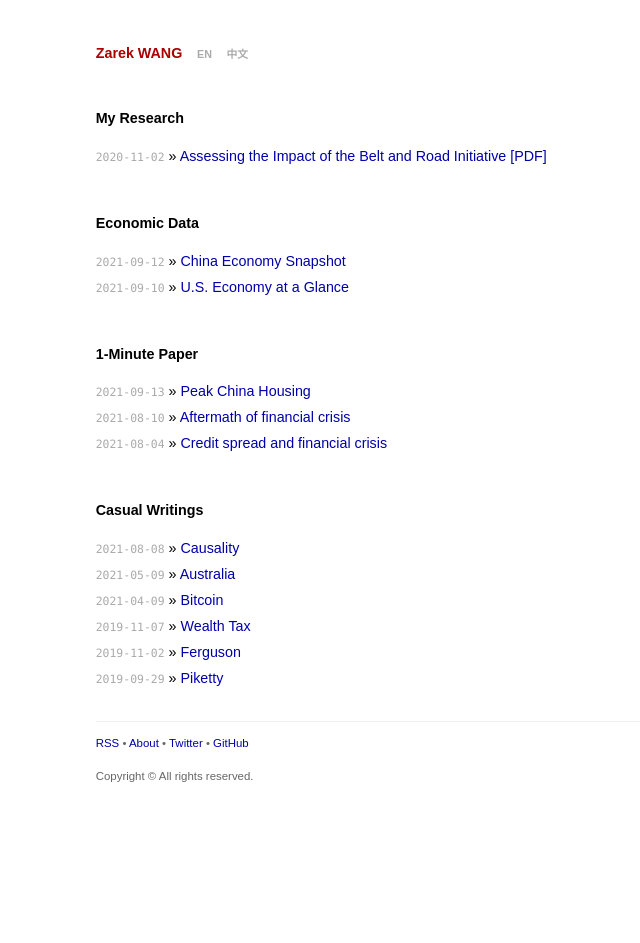
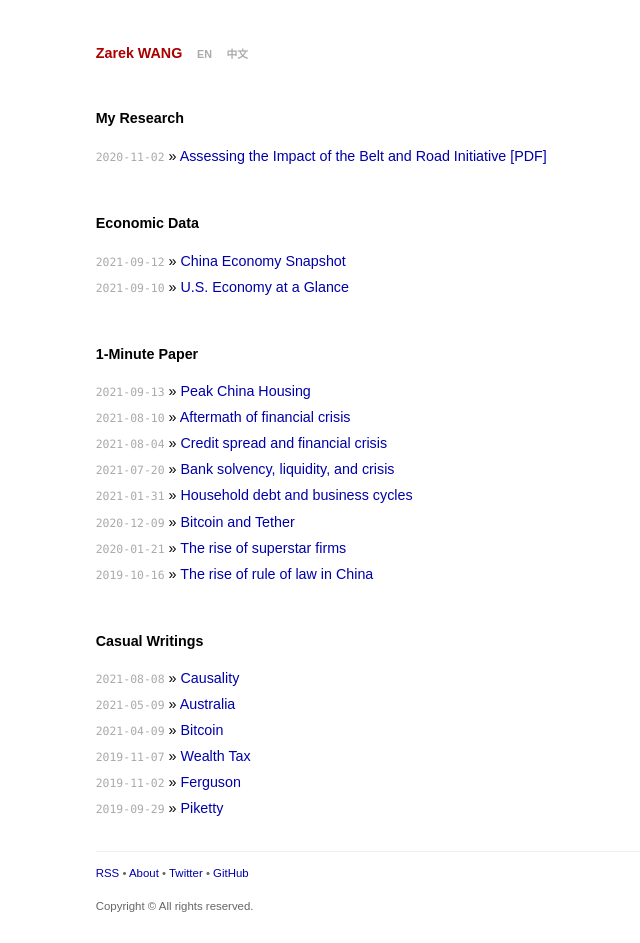
Before and after one commit to zemw/page, a Jekyll site: the page built from index.html, in a window 1280 px wide. Shown: the whole page, without its empty margins (244-884 px from the left). Built offline with Jekyll 4.4.1, drawn with Linux system fonts in a browser that asks for light colours.

Commit message:
Earlier presentations

```diff
--- a/index.html
+++ b/index.html
@@ -25,6 +25,11 @@ layout: default
       <li><span>2021-09-13</span> &raquo; <a href="{{site.baseurl}}/pap/Rogoff2020.html">Peak China Housing</a></li>
       <li><span>2021-08-10</span> &raquo; <a href="{{site.baseurl}}/pap/Romer2017.html">Aftermath of financial crisis</a></li>
       <li><span>2021-08-04</span> &raquo; <a href="{{site.baseurl}}/pap/Krish2017.html">Credit spread and financial crisis</a></li>
+      <li><span>2021-07-20</span> &raquo; <a href="{{site.baseurl}}/pap/Jorda2021.pdf">Bank solvency, liquidity, and crisis</a></li>
+      <li><span>2021-01-31</span> &raquo; <a href="{{site.baseurl}}/pap/Mian2017.pdf">Household debt and business cycles</a></li>
+      <li><span>2020-12-09</span> &raquo; <a href="{{site.baseurl}}/pap/Griffin2020.pdf">Bitcoin and Tether</a></li>
+      <li><span>2020-01-21</span> &raquo; <a href="{{site.baseurl}}/pap/Autor2019.pdf">The rise of superstar firms</a></li>
+      <li><span>2019-10-16</span> &raquo; <a href="{{site.baseurl}}/pap/YWang2015.pdf">The rise of rule of law in China</a></li>
     </ul>
   </div>
 
```
Also changed, not shown: 5 other files.
